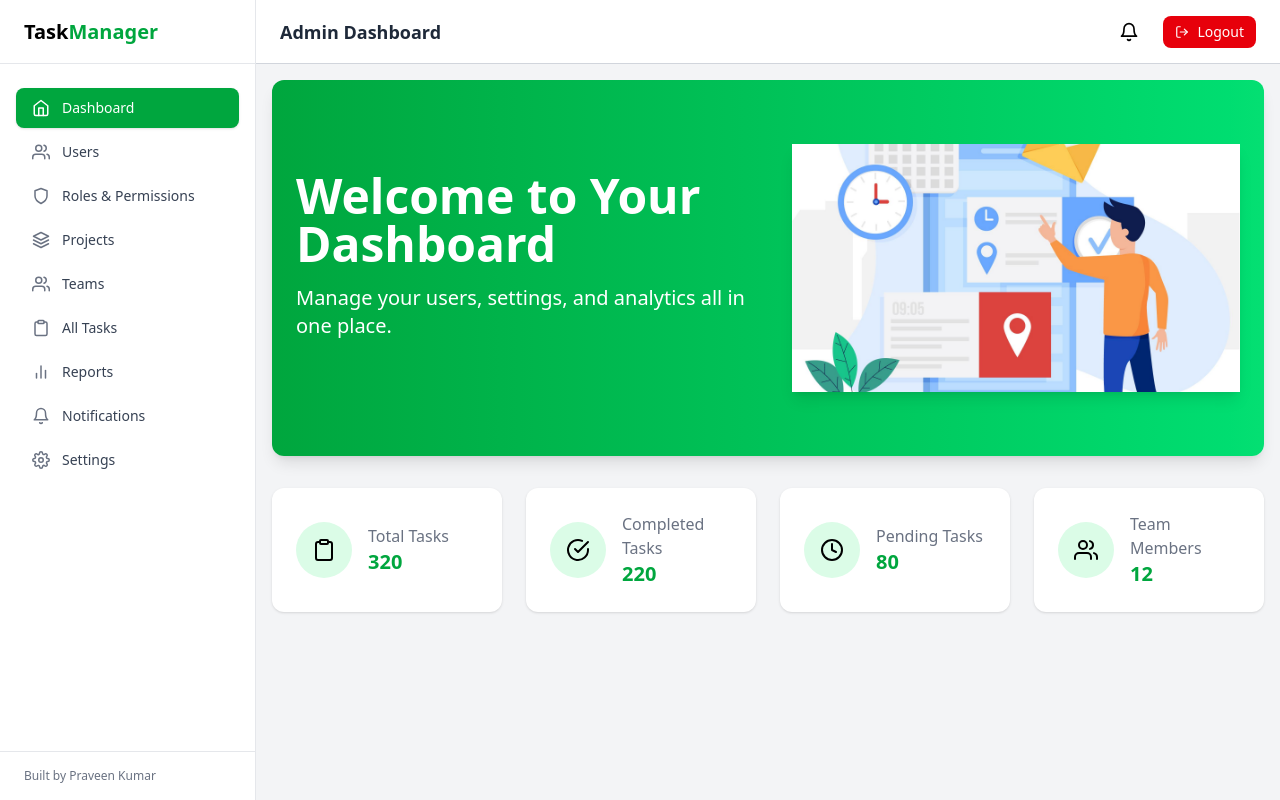
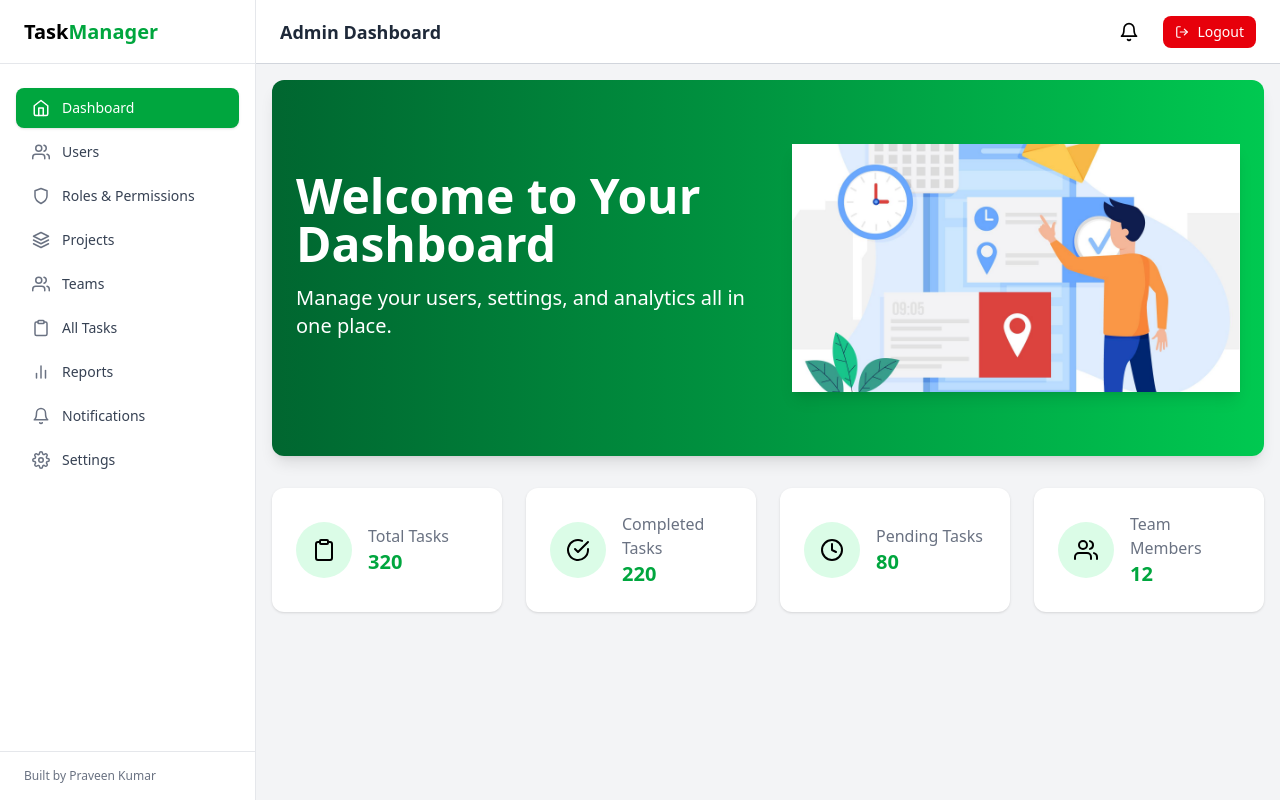
Before and after one commit to Praveen5682/Task-Management-System-Frontend, a React (Vite) app: page / in a window 1280 px wide. Built offline with nearby package versions, Linux system fonts and the light colour scheme.

Commit message:
Updated banner bg color

```diff
--- a/src/components/Banner.jsx
+++ b/src/components/Banner.jsx
@@ -3,7 +3,7 @@ import bannerImg from "../../assets/bannerImg.jpg";
 
 const Banner = () => {
   return (
-    <section className="w-full bg-gradient-to-r from-green-600 to-green-400 text-white py-16 px-6 shadow-lg mb-8 rounded-xl">
+    <section className="w-full bg-gradient-to-r from-green-800 to-green-500 text-white py-16 px-6 shadow-lg mb-8 rounded-xl">
       <div className="max-w-6xl mx-auto flex flex-col md:flex-row items-center md:justify-between gap-8 ">
         {/* LEFT SIDE: Text */}
         <div className="md:w-1/2 text-center md:text-left">
```
